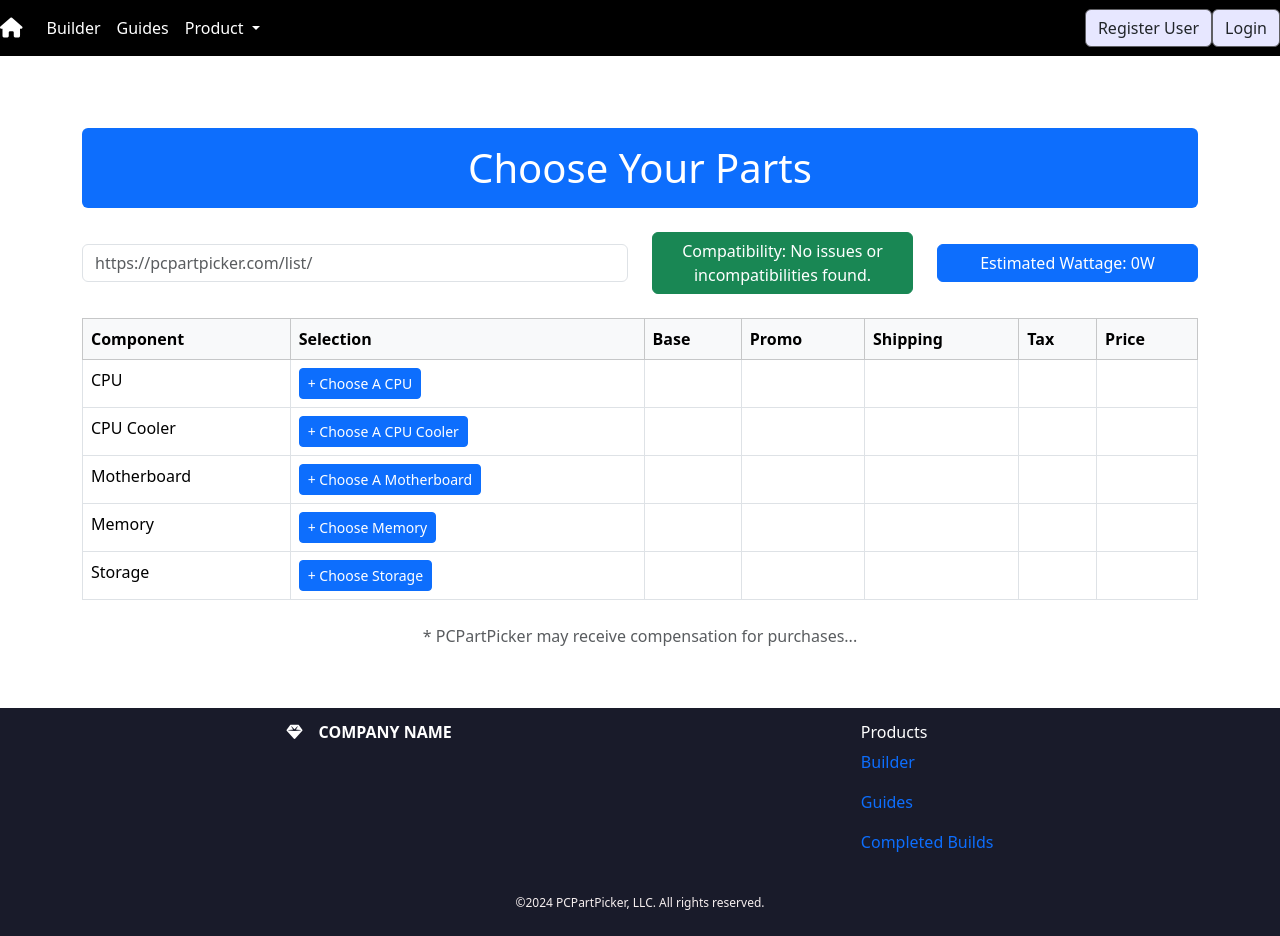
After one commit to k-kat358/cse310, a Django app: page /builder/ in a window 1280 px wide. The commit adds this page. Run offline with Django 5.2, Linux system fonts and the light colour scheme; some libraries are stand-ins or nearby versions.

Commit message:
Updated Return to home feature

```diff
--- a/djangoProject2/djangoProject2/urls.py
+++ b/djangoProject2/djangoProject2/urls.py
@@ -11,4 +11,5 @@ urlpatterns = [
     path('accounts/register/',views.register,name='register'),
     path('login/',views.LOGIN,name='login'),
     path('logout/', views.LOGOUT, name='logout'),
+    path('builder/', views.builder, name='builder'),
 ]
--- a/djangoProject2/djangoProject2/views.py
+++ b/djangoProject2/djangoProject2/views.py
@@ -9,6 +9,9 @@ def base(request):
     return render(request,'base.html')
 def home(request):
     return render(request, 'components/home.html')
+
+def builder(request):
+    return render(request, 'components/builder.html')
 
 
 def register(request):
--- /dev/null
+++ b/djangoProject2/templates/components/builder.html
@@ -0,0 +1,99 @@
+{% extends 'base.html' %}
+{% block content %}
+<div class="container mt-5">
+      <!-- Header -->
+      <header class="text-center mb-4">
+        <h1 class="bg-primary text-white py-3 rounded">Choose Your Parts</h1>
+      </header>
+      <!-- Top Bar -->
+      <div class="row align-items-center mb-4">
+        <div class="col-md-6 mb-2 mb-md-0">
+          <input type="text" class="form-control" placeholder="https://pcpartpicker.com/list/">
+        </div>
+        <div class="col-md-3 mb-2 mb-md-0">
+          <button class="btn btn-success w-100">Compatibility: No issues or incompatibilities found.</button>
+        </div>
+        <div class="col-md-3">
+          <button class="btn btn-primary w-100">Estimated Wattage: 0W</button>
+        </div>
+      </div>
+      <!-- Parts Table -->
+      <table class="table table-bordered">
+        <thead class="table-light">
+          <tr>
+            <th>Component</th>
+            <th>Selection</th>
+            <th>Base</th>
+            <th>Promo</th>
+            <th>Shipping</th>
+            <th>Tax</th>
+            <th>Price</th>
+          </tr>
+        </thead>
+        <tbody>
+          <tr>
+            <td>CPU</td>
+            <td>
+              <button class="btn btn-primary btn-sm">+ Choose A CPU</button>
+            </td>
+            <td></td>
+            <td></td>
+            <td></td>
+            <td></td>
+            <td></td>
+          </tr>
+          <tr>
+            <td>CPU Cooler</td>
+            <td>
+              <button class="btn btn-primary btn-sm">+ Choose A CPU Cooler</button>
+            </td>
+            <td></td>
+            <td></td>
+            <td></td>
+            <td></td>
+            <td></td>
+          </tr>
+          <tr>
+            <td>Motherboard</td>
+            <td>
+              <button class="btn btn-primary btn-sm">+ Choose A Motherboard</button>
+            </td>
+            <td></td>
+            <td></td>
+            <td></td>
+            <td></td>
+            <td></td>
+          </tr>
+          <tr>
+            <td>Memory</td>
+            <td>
+              <button class="btn btn-primary btn-sm">+ Choose Memory</button>
+            </td>
+            <td></td>
+            <td></td>
+            <td></td>
+            <td></td>
+            <td></td>
+          </tr>
+          <tr>
+            <td>Storage</td>
+            <td>
+              <button class="btn btn-primary btn-sm">+ Choose Storage</button>
+            </td>
+            <td></td>
+            <td></td>
+            <td></td>
+            <td></td>
+            <td></td>
+          </tr>
+          <!-- Add additional components -->
+        </tbody>
+      </table>
+      <!-- Footer -->
+      <footer class="text-center mt-4">
+        <p class="text-muted">* PCPartPicker may receive compensation for purchases...</p>
+      </footer>
+    </div>
+    <!-- Bootstrap Bundle with Popper -->
+    <script src="https://cdn.jsdelivr.net/npm/bootstrap@5.3.2/dist/js/bootstrap.bundle.min.js"></script>
+{% endblock %}
--- a/djangoProject2/templates/components/footer.html
+++ b/djangoProject2/templates/components/footer.html
@@ -8,7 +8,7 @@
         </div>
         <div class="pro col-mb-5">
           <h6>Products</h6>
-          <p><a href="#!">Builder</a></p>
+          <p><a href="{% url 'builder' %}">Builder</a></p>
           <p><a href="#!">Guides</a></p>
           <p><a href="#!">Completed Builds</a></p>
         </div>
--- a/djangoProject2/templates/components/header.html
+++ b/djangoProject2/templates/components/header.html
@@ -1,17 +1,16 @@
-
 {% load static %}
 <section>
     <div >
          <!-- Navbar Start -->
         <nav class="navbar navbar-expand-lg navbar-light bg-light">
-        <a class="navbar-brand" href="#">Navbar</a>
+        <a class="navbar-brand" href="{% url 'home' %}">  <i class="fa-solid fa-house" style="color: #ffffff;"></i></a>
         <button class="navbar-toggler" type="button" data-toggle="collapse" data-target="#navbarNavDropdown" aria-controls="navbarNavDropdown" aria-expanded="false" aria-label="Toggle navigation">
           <span class="navbar-toggler-icon"></span>
         </button>
         <div class="collapse navbar-collapse" id="navbarNavDropdown">
           <ul class="navbar-nav">
             <li class="nav-item active">
-              <a class="nav-link" href="#">Builder <span class="sr-only">(current)</span></a>
+              <a class="nav-link" href="{% url 'builder' %}">Builder <span class="sr-only">(current)</span></a>
             </li>
             <li class="nav-item">
               <a class="nav-link" href="#">Guides</a>
--- a/djangoProject2/templates/components/home.html
+++ b/djangoProject2/templates/components/home.html
@@ -8,7 +8,7 @@
             <div class="build">
                 <h1>Pick Parts. Build Your PC. <br> Compare and Share.</h1>
                 <p>We provide part selection, pricing, and compatibility guidance for <br> do-it-yourself computer builders.</p>
-                <a href="" class="btn">Start Your Build</a>
+                <a href="{% url 'builder' %}" class="btn">Start Your Build</a>
             </div>
         </div>
     </section>
```
